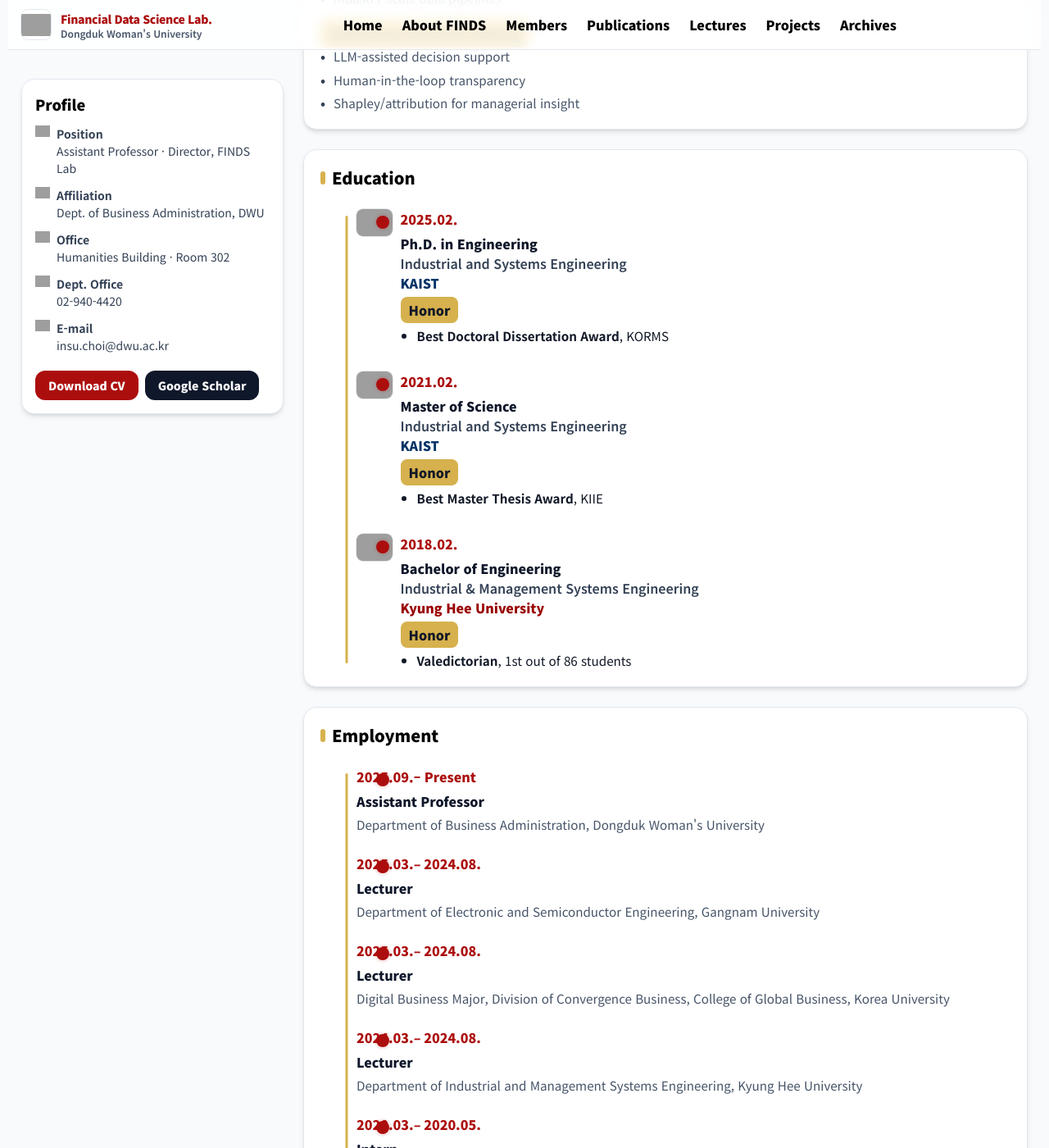
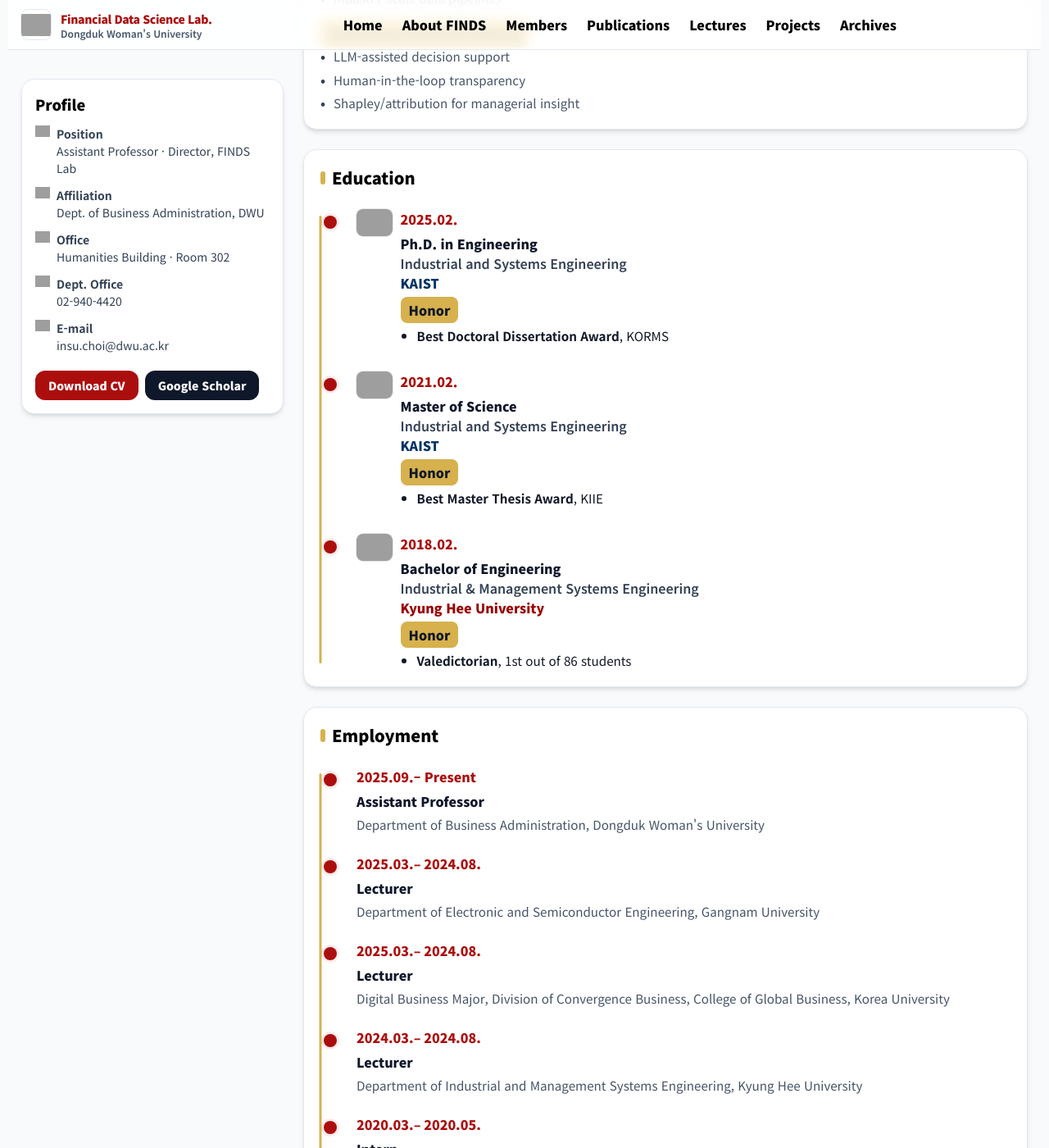
Before and after one commit to FinDS-Lab/site, a Jekyll site: the page built from members-director.html, in a window 1280 px wide and 1400 px high, scrolled down 2602 px. Shown: the whole window at 82% size. Built offline with Jekyll 4.4.1, drawn with Linux system fonts in a browser that asks for light colours; nearby versions of some CDN libraries; grey boxes are pictures that could not be loaded.

Commit message:
Update members-director.html

```diff
--- a/members-director.html
+++ b/members-director.html
@@ -91,8 +91,8 @@ permalink: /members-director.html
     --accent:#ac0e0e;
     --gold:#d6b14d;
     --year-size:16px;      /* 날짜 폰트 & bullet 지름 (약 +2pt) */
-    --axis-x:2rem;         /* 골드 라인(center) x 위치 */
-    --dot-offset:0rem;    /* bullet center = axis + offset (음수면 축보다 왼쪽) */
+    --axis-x:0rem;         /* 골드 라인(center) x 위치 */
+    --dot-offset:-2rem;    /* bullet center = axis + offset (음수면 축보다 왼쪽) */
   }
 
   /* 타임라인: bullet은 왼쪽, 황금색 선은 그보다 오른쪽(뒤) — 겹치도록 */
```
